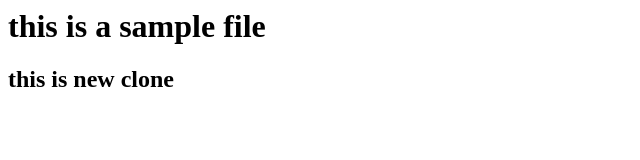
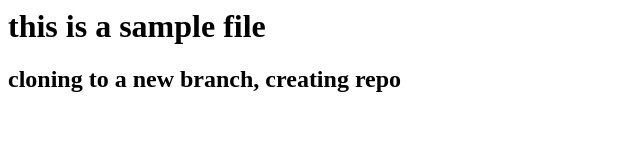
Before and after one commit to vivek241988/nandu24, a plain HTML site: page index.html in a window 1280 px wide. Shown: the whole page, without its empty margins (0-640 px from the left). Drawn offline with Linux system fonts and the light colour scheme.

Commit message:
update 3rd change

```diff
--- a/index.html
+++ b/index.html
@@ -1,2 +1,2 @@
 <h1> this is a sample file </h1>
-<h2> this is new clone </h2>
+<h2> cloning to a new branch, creating repo </h2>
```
